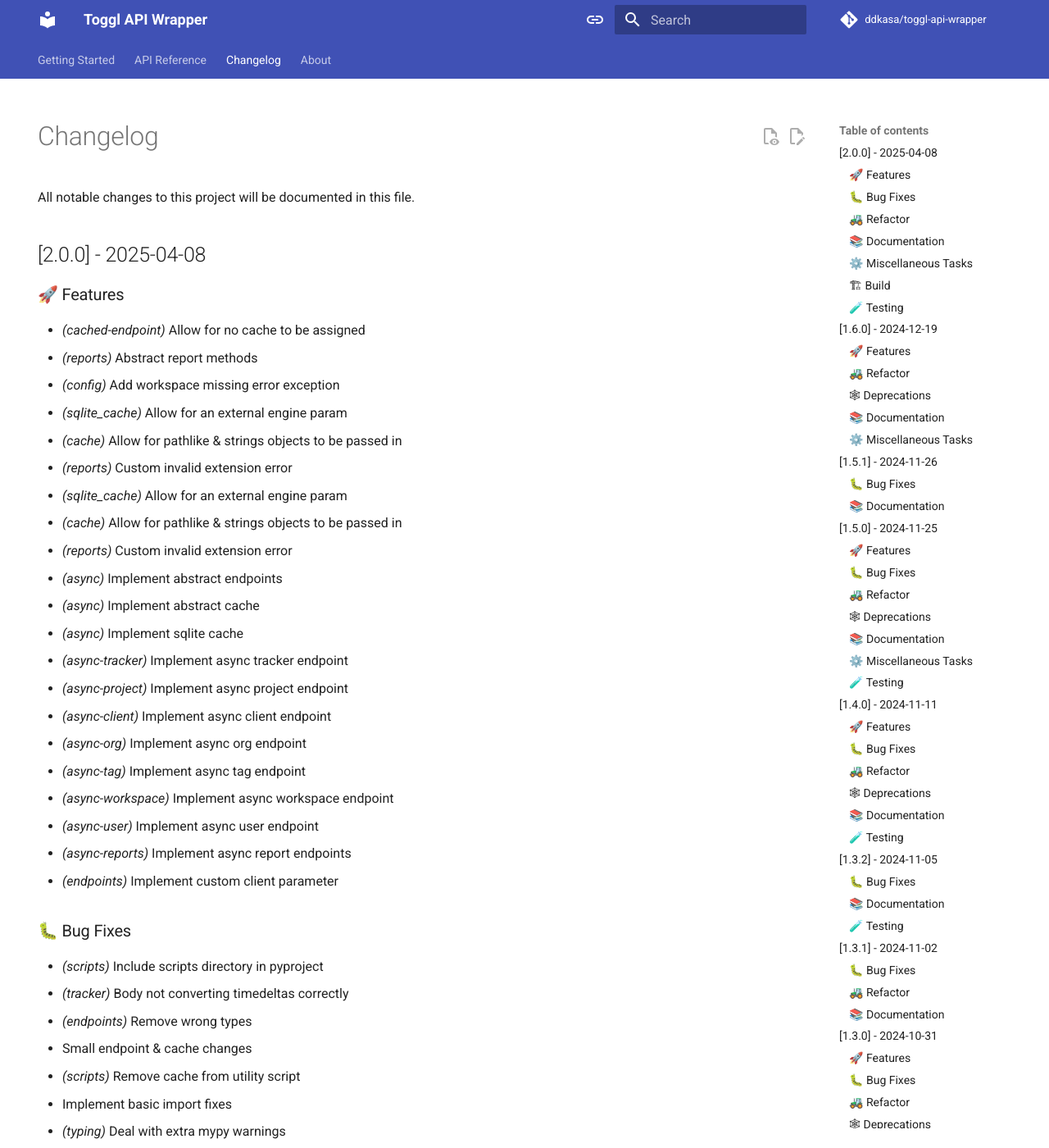
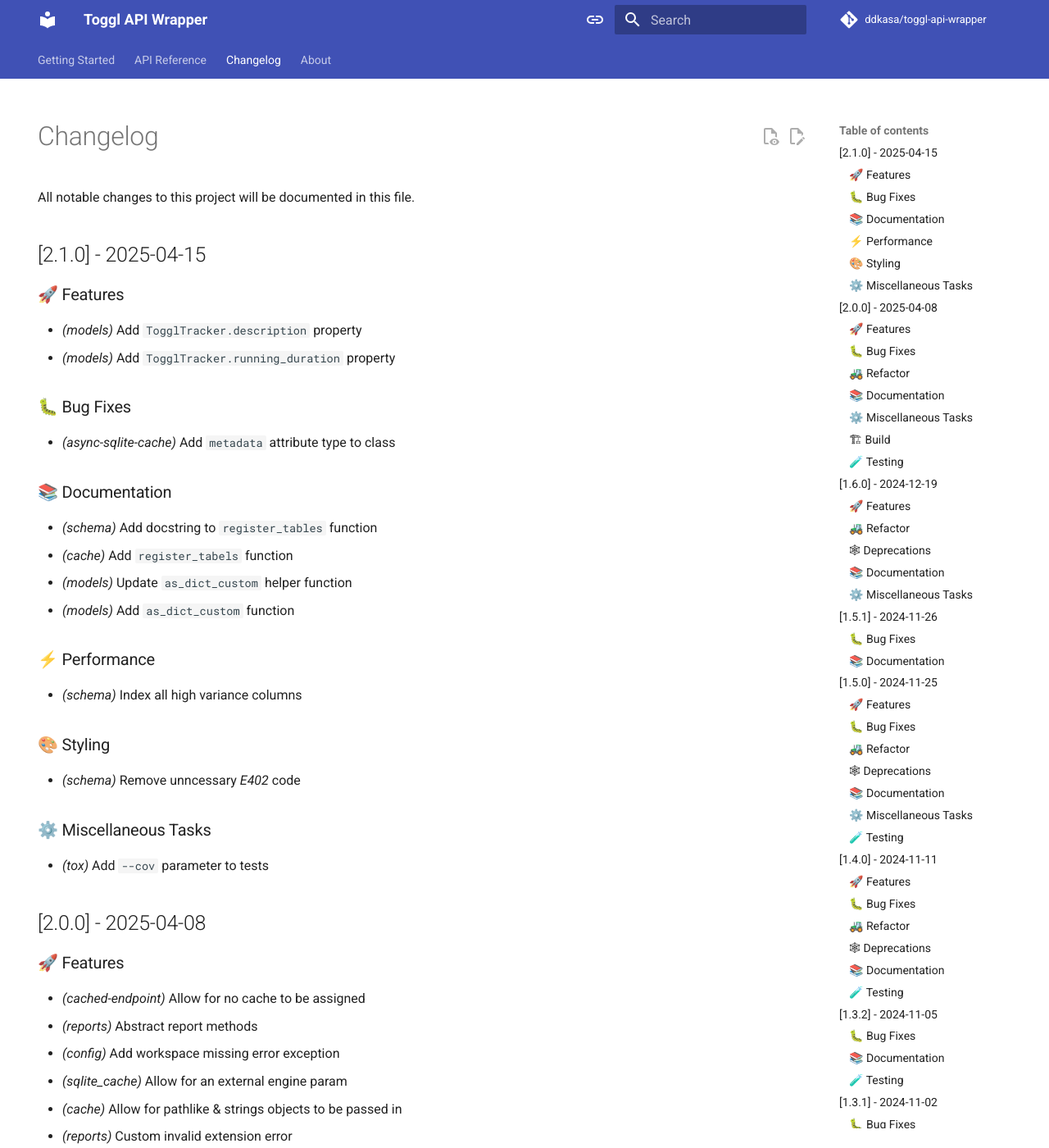
Before and after one commit to ddkasa/toggl-api-wrapper, an MkDocs documentation site: the page built from docs/CHANGELOG.md, in a window 1280 px wide and 1400 px high. Shown: the whole window at 82% size. Built offline with MkDocs 1.6.1 and Material for MkDocs 9.7.7, drawn with Linux system fonts in a browser that asks for light colours; comment, search, counter and statistics services are not loaded; some of the changed text lies outside the part shown.

Commit message:
chore(release): version 2.1.0
`TogglTracker` Additions & DB Indexing

```diff
--- a/docs/CHANGELOG.md
+++ b/docs/CHANGELOG.md
@@ -6,6 +6,36 @@
 # Changelog
 
 All notable changes to this project will be documented in this file.
+
+## [2.1.0] - 2025-04-15
+
+### 🚀 Features
+
+- *(models)* Add `TogglTracker.description` property
+- *(models)* Add `TogglTracker.running_duration` property
+
+### 🐛 Bug Fixes
+
+- *(async-sqlite-cache)* Add `metadata` attribute type to class
+
+### 📚 Documentation
+
+- *(schema)* Add docstring to `register_tables` function
+- *(cache)* Add `register_tabels` function
+- *(models)* Update `as_dict_custom` helper function
+- *(models)* Add `as_dict_custom` function
+
+### ⚡ Performance
+
+- *(schema)* Index all high variance columns
+
+### 🎨 Styling
+
+- *(schema)* Remove unncessary *E402* code
+
+### ⚙️ Miscellaneous Tasks
+
+- *(tox)* Add `--cov` parameter to tests
 
 ## [2.0.0] - 2025-04-08
 
--- a/pyproject.toml
+++ b/pyproject.toml
@@ -1,6 +1,6 @@
 [project]
 name = "toggl-api-wrapper"
-version = "2.0.0"
+version = "2.1.0"
 description = "Simple Toggl API wrapper for non-premium features."
 authors = [{ name = "David Kasakaitis", email = "davidkasakaitis@proton.me" }]
 maintainers = [
--- a/src/toggl_api/__about__.py
+++ b/src/toggl_api/__about__.py
@@ -16,7 +16,7 @@
 ]
 
 __title__ = "toggl-api-wrapper"
-__version__ = "2.0.0"
+__version__ = "2.1.0"
 __description__ = "Simple Toggl API wrapper for non-premium features."
 __author__ = "David Kasakaitis"
 __author_email__ = "davidkasakaitis@proton.me"
```
Also changed, not shown: other parts of docs/CHANGELOG.md (+0 -1 lines), 1 other file.
